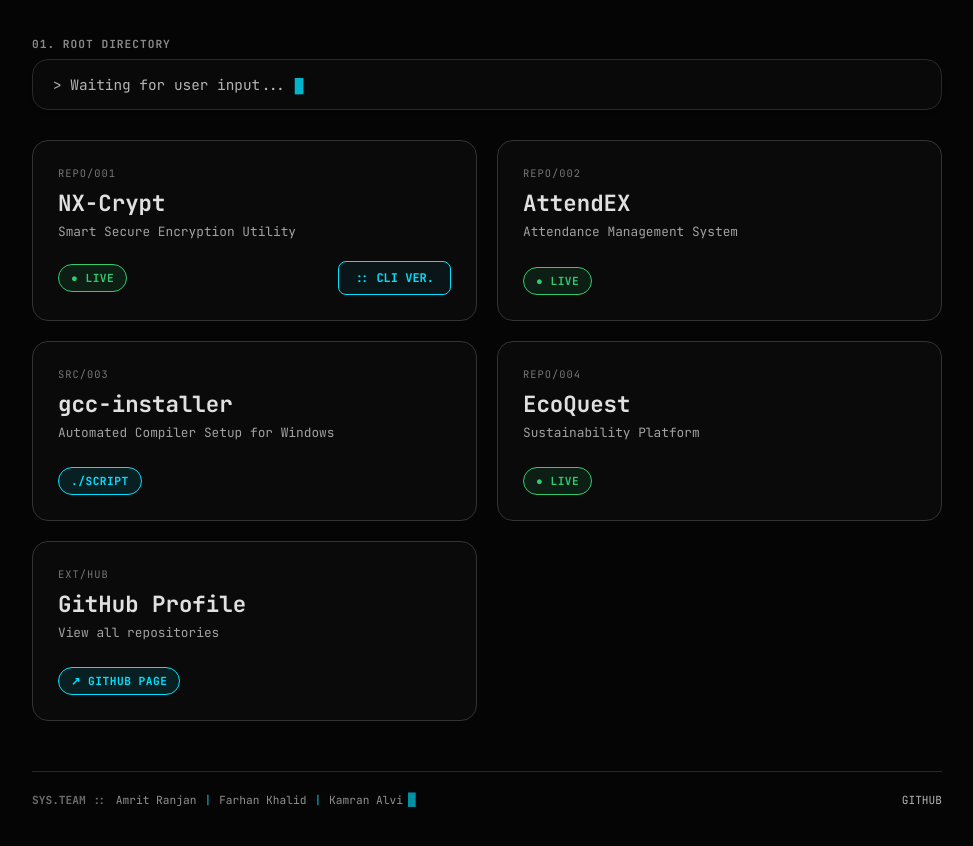
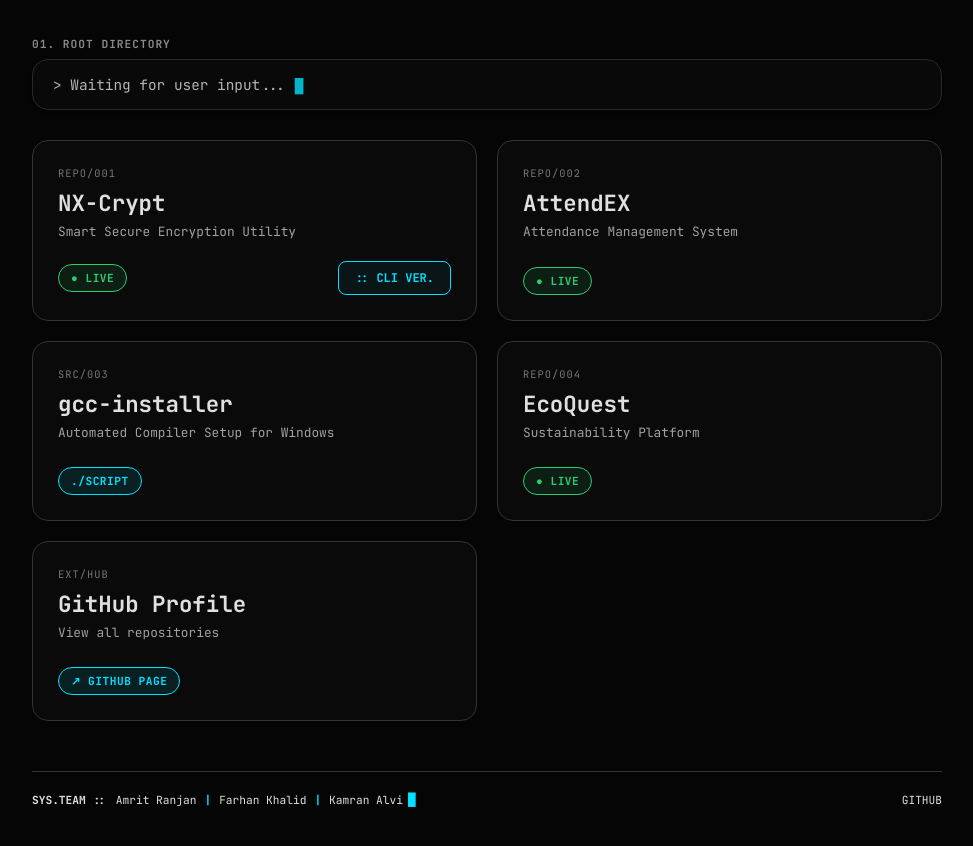
Before and after one commit to NullYex/nullyex.github.io, a plain HTML site: page index.html in a window 1280 px wide. Shown: the part 134-980 px from the top of the page, without its empty margins (153-1126 px from the left). Drawn offline with Linux system fonts and the light colour scheme.

Commit message:
much better

```diff
--- a/index.html
+++ b/index.html
@@ -319,7 +319,6 @@
             padding-top: 20px;
             border-top: 1px solid var(--border-color);
             font-size: 0.7rem;
-            opacity: 0.8;
             display: flex;
             justify-content: space-between;
             align-items: center;
@@ -331,13 +330,11 @@
             align-items: center;
         }
         .team-label {
-            opacity: 0.6;
             margin-right: 10px;
             font-weight: bold;
         }
 
         .team-container {
-            opacity: 0.8;
             display: inline-flex;
             align-items: center;
             min-height: 1rem;
```
